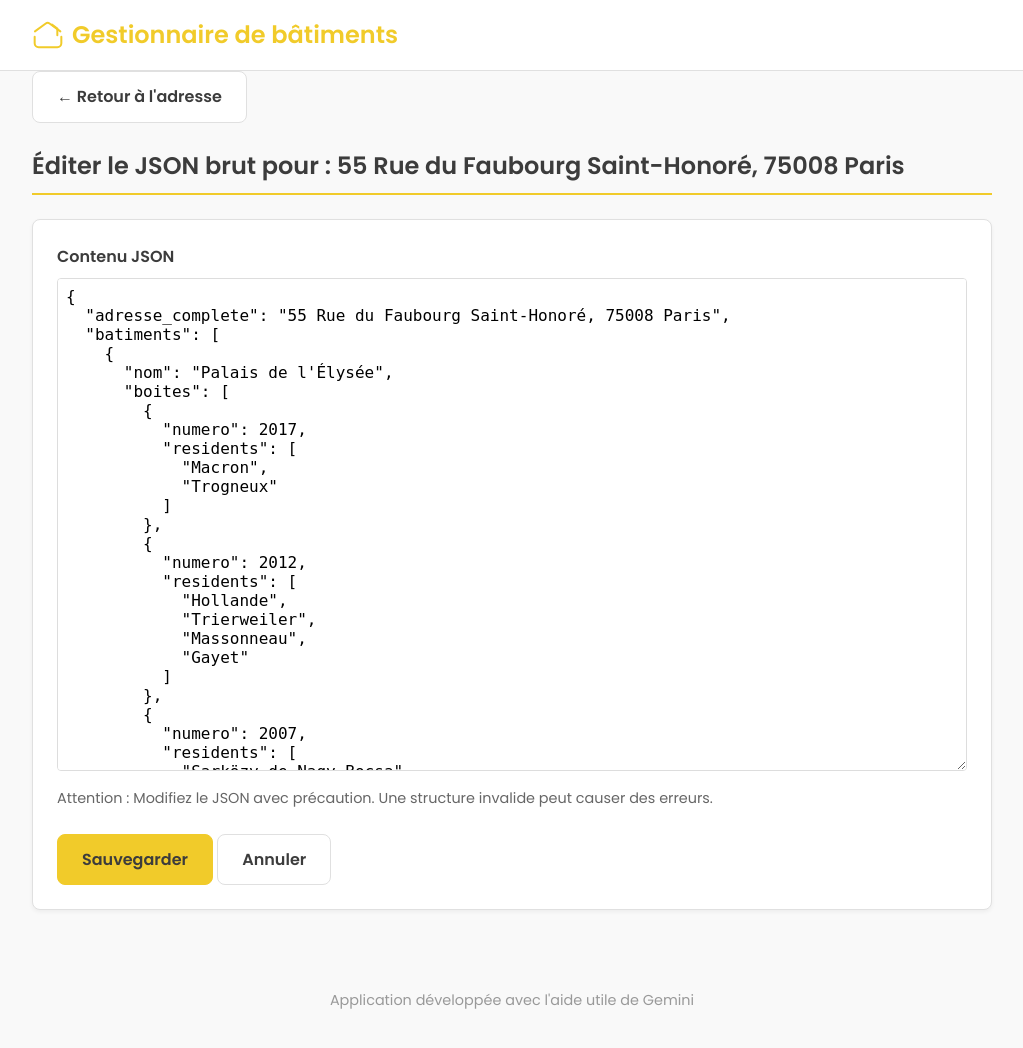
After one commit to oooooooorion/Gestionnaire-de-batiments, a Flask app: page /address/55_rue_du_faubourg_saint_honore_75008_paris/json in a window 1280 px wide. The commit adds this page. Shown: the top 1048 px of the page, without its empty margins (128-1151 px from the left). Run offline with Flask 2, Linux system fonts and the light colour scheme.

Commit message:
Add JSON editing functionality for addresses and create JSON editor template

```diff
--- a/app.py
+++ b/app.py
@@ -626,6 +626,45 @@
                            address_name=address_data.get('adresse_complete'), versions=versions)
 
 
+@app.route('/address/<address_id>/json', methods=['GET', 'POST'])
+def edit_address_json(address_id):
+    """Gère l'affichage et la modification directe du JSON d'une adresse."""
+    filepath = os.path.join(DATA_DIR, f"{address_id}.json")
+    if not os.path.exists(filepath):
+        abort(404)
+
+    with open(filepath, 'r', encoding='utf-8') as f:
+        # On lit le fichier brut pour le mettre dans le textarea
+        try:
+            data = json.load(f)
+            json_content = json.dumps(data, ensure_ascii=False, indent=2)
+            address_name = data.get('adresse_complete', 'Adresse inconnue')
+        except json.JSONDecodeError:
+            # En cas de fichier corrompu, on essaie de lire le texte brut
+            f.seek(0)
+            json_content = f.read()
+            address_name = address_id
+
+    if request.method == 'POST':
+        new_json_content = request.form.get('json_content')
+
+        try:
+            # Valider le JSON
+            new_data = json.loads(new_json_content)
+
+            # On utilise _write_data pour sauvegarder avec historique
+            _write_data(filepath, new_data)
+
+            return redirect(url_for('show_address', address_id=address_id))
+
+        except json.JSONDecodeError as e:
+            return render_template('json_editor.html', address_id=address_id, address_name=address_name,
+                                   json_content=new_json_content, error=f"Erreur de syntaxe JSON : {str(e)}")
+
+    return render_template('json_editor.html', address_id=address_id, address_name=address_name, json_content=json_content)
+
+
+
 @app.route('/address/<address_id>/restore/<version_id>', methods=['POST'])
 def restore_version(address_id, version_id):
     """Restaure une version spécifique d'une adresse."""
--- a/templates/address_detail.html
+++ b/templates/address_detail.html
@@ -8,6 +8,7 @@
         <div class="button-group">
             <a href="{{ url_for('new_building', address_id=address_id) }}" class="button button-primary">Ajouter un bâtiment</a>
             <a href="{{ url_for('edit_address', address_id=address_id) }}" class="button button-secondary">Modifier l'adresse</a>
+            <a href="{{ url_for('edit_address_json', address_id=address_id) }}" class="button button-secondary">JSON</a>
             <a href="{{ url_for('export_address', address_id=address_id) }}" class="button button-primary">Exporter</a>
             <a href="{{ url_for('address_history', address_id=address_id) }}" class="button button-secondary">Historique</a>
             <form action="{{ url_for('delete_address', address_id=address_id) }}" method="POST" style="display:inline;">
--- /dev/null
+++ b/templates/json_editor.html
@@ -0,0 +1,30 @@
+{% extends "base.html" %}
+
+{% block title %}Éditer le JSON - {{ address_name }} - {{ super() }}{% endblock %}
+
+{% block content %}
+    <div class="toolbar">
+        <a href="{{ url_for('show_address', address_id=address_id) }}" class="button button-secondary">&larr; Retour à l'adresse</a>
+    </div>
+
+    <h2>Éditer le JSON brut pour : {{ address_name }}</h2>
+
+    {% if error %}
+        <div class="alert alert-error" style="color: red; margin-bottom: 1rem; padding: 1rem; background-color: #fee; border: 1px solid #fcc; border-radius: 4px;">{{ error }}</div>
+    {% endif %}
+
+    <div class="card">
+        <form method="POST">
+            <div class="form-group">
+                <label for="json_content" style="display: block; margin-bottom: 0.5rem; font-weight: 600;">Contenu JSON</label>
+                <textarea name="json_content" id="json_content" rows="25" style="width: 100%; font-family: monospace; padding: 0.5rem; border: 1px solid #ddd; border-radius: 4px;">{{ json_content }}</textarea>
+                <p class="help-text" style="margin-top: 0.5rem; color: #666; font-size: 0.9em;">Attention : Modifiez le JSON avec précaution. Une structure invalide peut causer des erreurs.</p>
+            </div>
+
+            <div class="button-group" style="margin-top: 1rem;">
+                <button type="submit" class="button button-primary">Sauvegarder</button>
+                <a href="{{ url_for('show_address', address_id=address_id) }}" class="button button-secondary">Annuler</a>
+            </div>
+        </form>
+    </div>
+{% endblock %}
```
Also changed, not shown: example_format.json (added, +40 -0 lines).
